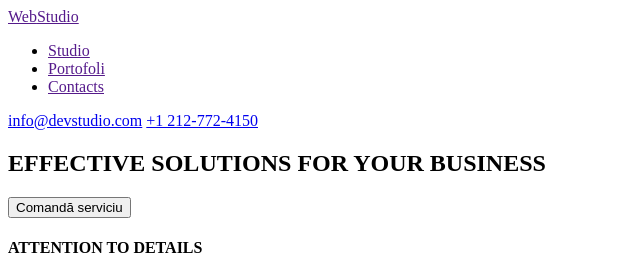
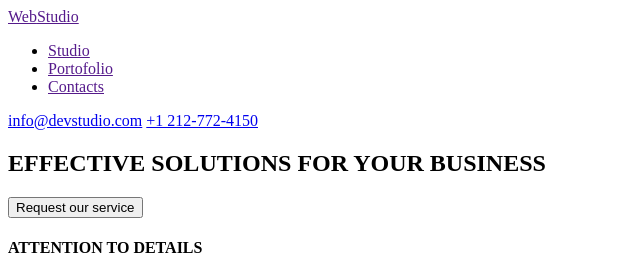
Before and after one commit to gabrielRaduDanila/goit-markup-hw-01, a plain HTML site: page index.html in a window 1280 px wide. Shown: the top 268 px of the page, 0-640 px from the left. Drawn offline with Linux system fonts and the light colour scheme.

Commit message:
Update index.html

```diff
--- a/index.html
+++ b/index.html
@@ -14,7 +14,7 @@
         <nav>
           <ul>
             <li><a href="">Studio</a></li>
-            <li><a href="">Portofoli</a></li>
+            <li><a href="">Portofolio</a></li>
             <li><a href="">Contacts</a></li>
           </ul>
         </nav>
@@ -27,7 +27,7 @@
     <main>
       <section class="head">
         <h1>EFFECTIVE SOLUTIONS FOR YOUR BUSINESS</h1>
-        <button type="button">Comandă serviciu</button>
+        <button type="button">Request our service</button>
       </section>
       <!-- create a div with our characteristics -->
       <div class="characteristics">
```
